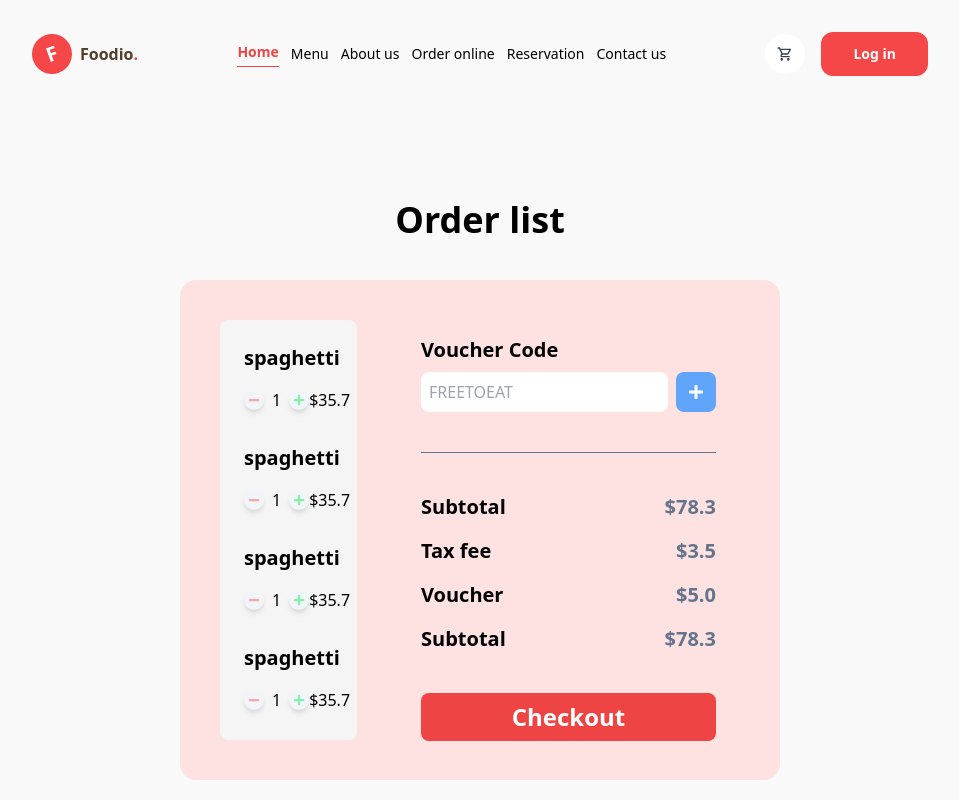
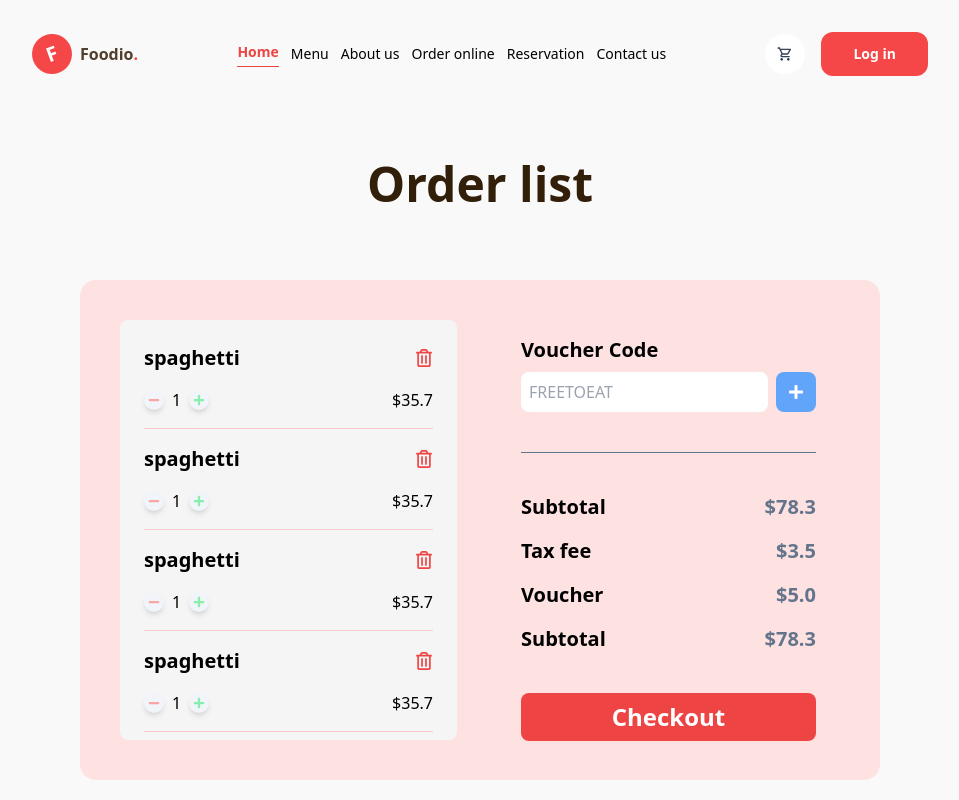
Before and after one commit to the-hackerist/foodio, a React (Vite) app in the folder client/: page /cart in a window 1280 px wide. Shown: the top 800 px of the page, without its empty margins (160-1119 px from the left). Built offline with nearby package versions, Linux system fonts and the light colour scheme.

Commit message:
fix cart page responsiveness on desktops

```diff
--- a/client/src/pages/Cart.jsx
+++ b/client/src/pages/Cart.jsx
@@ -22,18 +22,19 @@ function Cart() {
 
   return (
     <div className="flex flex-col items-center justify-center bg-[#F9F9F9] px-10 py-20 pt-40">
-      <h3 className="hidden px-10 pb-10 pt-10 text-center text-4xl font-bold md:inline-block">
+      {!isCheckingOut && (
+        <>
+          <h3 className="mb-8 hidden px-10 pb-10 text-center text-5xl font-bold text-[#311F09] md:inline-block">
             Order list
           </h3>
-      {!isCheckingOut && (
-        <div className="flex w-[600px] max-w-[300px] flex-col items-center justify-center rounded-2xl bg-red-100 p-4 md:h-[500px] md:max-h-[500px] md:max-w-[600px] md:flex-row md:gap-10 md:p-10">
+          <div className="flex max-w-[800px] flex-col items-center justify-center rounded-2xl bg-red-100 p-4 md:h-[500px] md:max-h-[500px] md:w-[650px] md:flex-row md:gap-10 md:p-10 lg:w-[800px]">
             <h3 className="px-10 pt-10 text-center text-4xl font-bold md:hidden">
               Order list
             </h3>
 
             <div className="my-10 h-[1px] w-full bg-slate-500 md:hidden"></div>
 
-          <div className="flex h-[500px] w-full flex-col overflow-y-scroll rounded-lg bg-[#F5F5F5] px-6 py-2 md:h-full md:overflow-x-hidden md:overflow-y-scroll">
+            <div className="flex h-[500px] w-full flex-col divide-y divide-red-200 overflow-y-scroll rounded-lg bg-[#F5F5F5] px-6 py-2 md:h-full md:overflow-x-hidden md:overflow-y-scroll">
               {data &&
                 data.map((data, i) => (
                   <div key={i} className="flex flex-col gap-4 py-4">
@@ -104,6 +105,7 @@ function Cart() {
               </button>
             </div>
           </div>
+        </>
       )}
 
       {isCheckingOut && (
```
Lines whose indentation alone changed are shown as unchanged.
